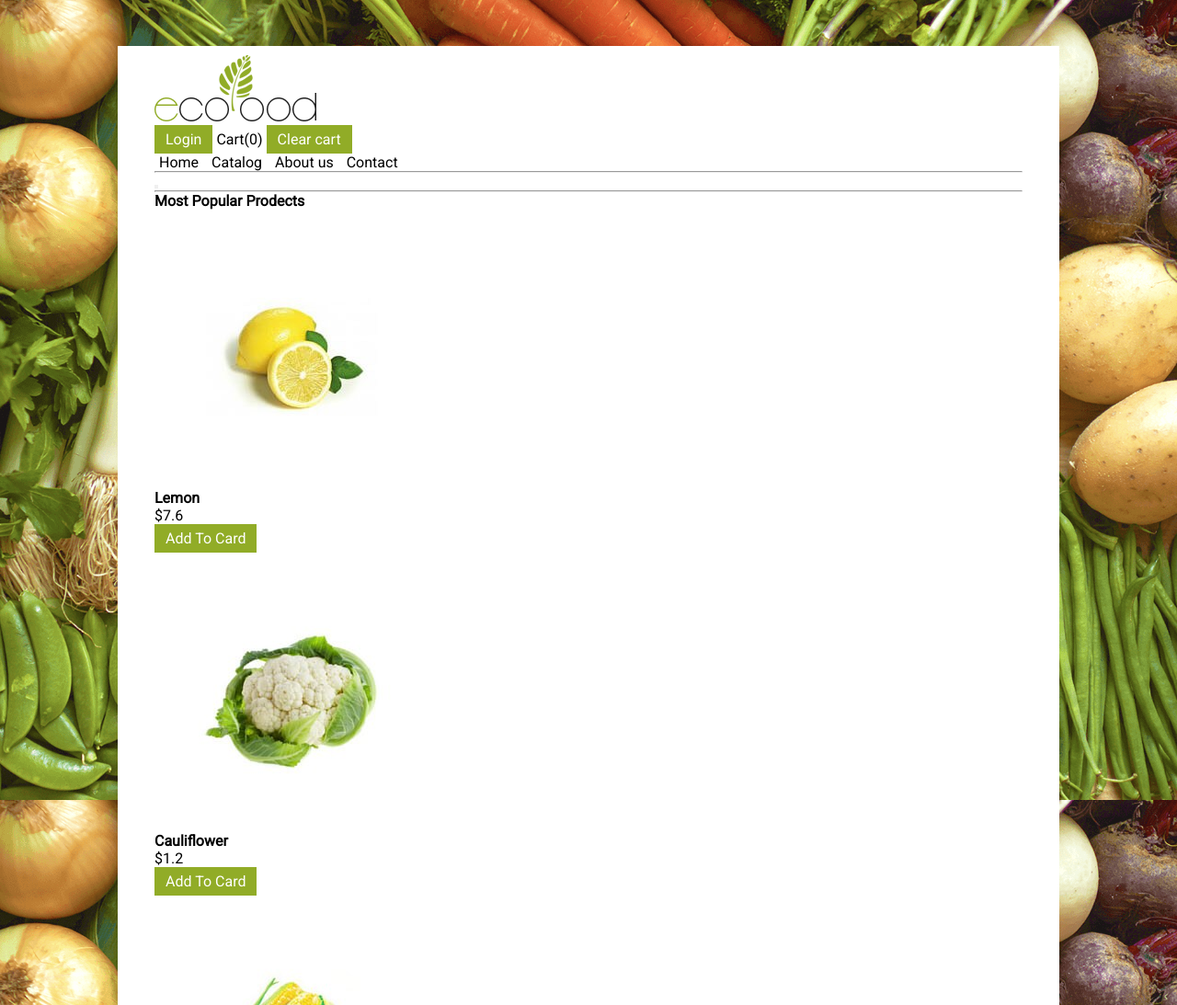
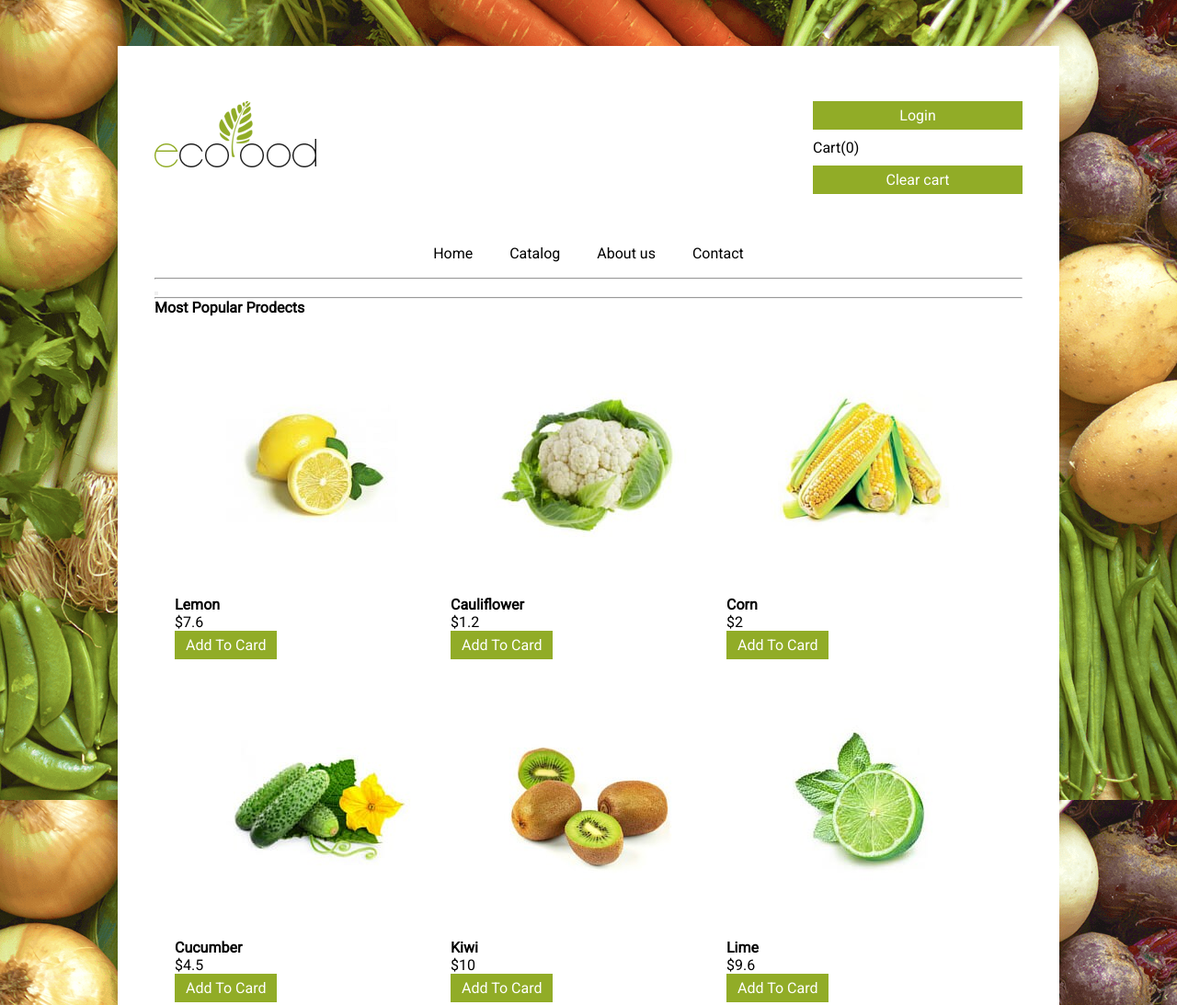
Before and after one commit to dajanabar/Eco-Food, a plain HTML site: page index.html in a window 1280 px wide. Shown: the top 1093 px of the page at 92% size. Drawn offline with Linux system fonts and the light colour scheme.

Commit message:
styled header

```diff
--- a/css/styles.css
+++ b/css/styles.css
@@ -7,7 +7,9 @@
     font-size: 16px;
 
 }
-
+h2{
+    width: 100%;
+}
 a {
     text-decoration: none;
 }
@@ -22,7 +24,7 @@ body {
     background-color: #fff;
     margin: 50px 10%;
     max-width: 1024px;
-    padding: 10px 40px;
+    padding: 60px 40px;
 }
 
 .button {
@@ -32,26 +34,62 @@ body {
     color: white;
     transition: all 0.5s;
     cursor: pointer;
+    text-align: center;
 }
 
 .button:hover {
     background-color: #629c16;
     transition: all 0.5s;
 }
-.link{
+
+.link {
     color: black;
     transition: all 0.5s;
+    margin: 10px 0;
 }
-.link:hover{
+
+.link:hover {
     color: #91ac27;
     transition: all 0.5s;
 }
-nav > a{
+nav > .link{
+    margin: 0 15px;
+
+}
+
+nav > a {
     border-bottom: 2px solid transparent;
     padding: 15px 5px;
     transition: all 0.5s;
 }
-nav > a:hover{
+
+nav > a:hover {
     border-bottom: 2px solid green;
     transition: all 0.5s;
 }
+
+nav {
+    display: flex;
+    justify-content: center;
+    width: 100%;
+    margin-top: 40px;
+}
+
+header {
+    display: flex;
+    flex-wrap: wrap;
+    justify-content: space-between;
+}
+header > section{
+    display: flex;
+    flex-direction: column;
+    flex-grow: 1;
+}
+header > a{
+    flex-grow: 4;
+}
+.products{
+    display: flex;
+    flex-wrap: wrap;
+    justify-content: center;
+}
--- a/index.html
+++ b/index.html
@@ -15,7 +15,7 @@
         <header>
             <a href="#"><img src="img/logo.png" alt="logo"></a>
             <section>
-                <a href="№" class="button">Login</a>
+                <a href="#" class="button">Login</a>
                 <a href="#" class="link">Cart(<span>0</span>)</a>
                 <button class="button">Clear cart</button>
             </section>
@@ -25,9 +25,9 @@
                 <a href="#" class="link">About us</a>
                 <a href="#" class="link">Contact</a>
             </nav>
-            <hr>
         </header>
         <main>
+            <hr>
             <button class="yellowbutton"></button>
             <section>
                 <!-- cerousel -->
```
